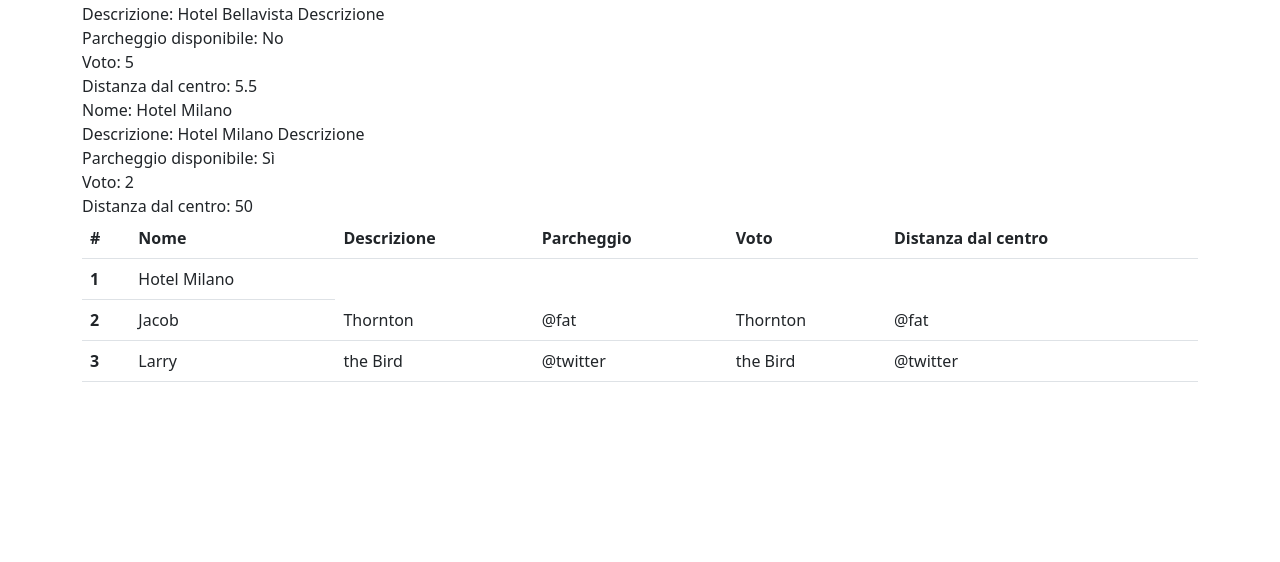
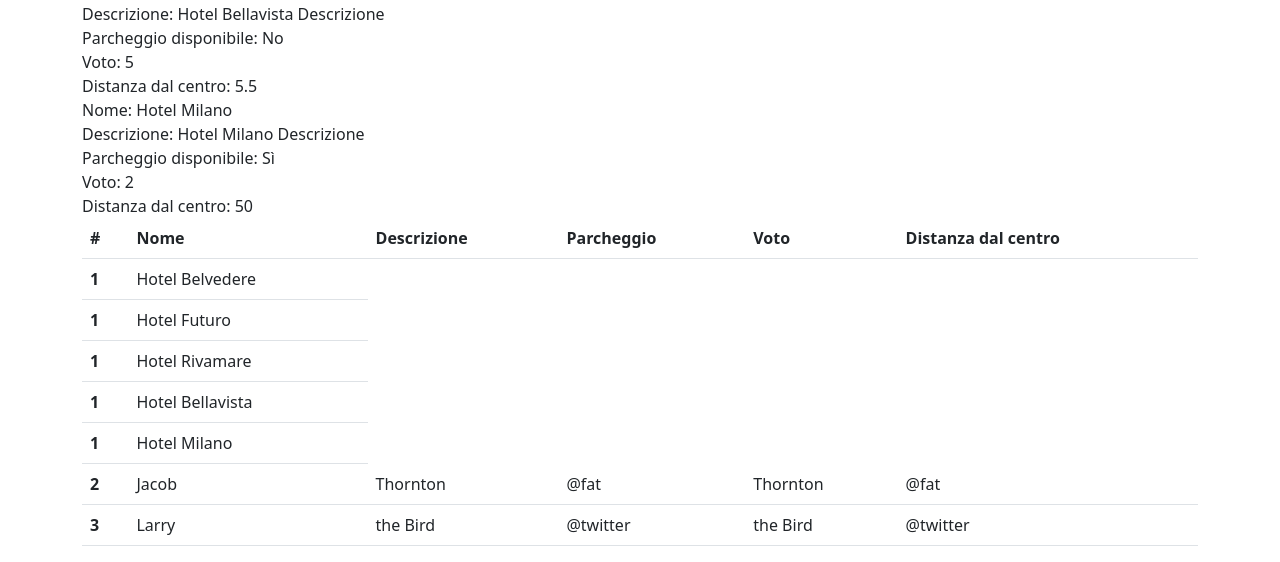
Before and after one commit to giovannilampis/php-hotel, a PHP site: page / in a window 1280 px wide. Shown: the part 382-944 px from the top of the page. Before the commit the page ends 764 px from the top, so only its background shows below. Run offline with PHP 8.4, Linux system fonts and the light colour scheme.

Commit message:
dinamically print hotels' names

```diff
--- a/index.php
+++ b/index.php
@@ -85,13 +85,14 @@ $hotels = [
                 </tr>
             </thead>
             <tbody>
-                <?php foreach ($hotels as $hotel) ?>
+                <?php foreach ($hotels as $hotel) { ?>
                     <tr>
                         <th scope="row">1</th>
                         <td>
                             <?php echo $hotel['name']; ?>
                         </td>
                     </tr>
+                <?php } ?>
                 <tr>
                     <th scope="row">2</th>
                     <td>Jacob</td>
```
Lines whose indentation alone changed are shown as unchanged.
